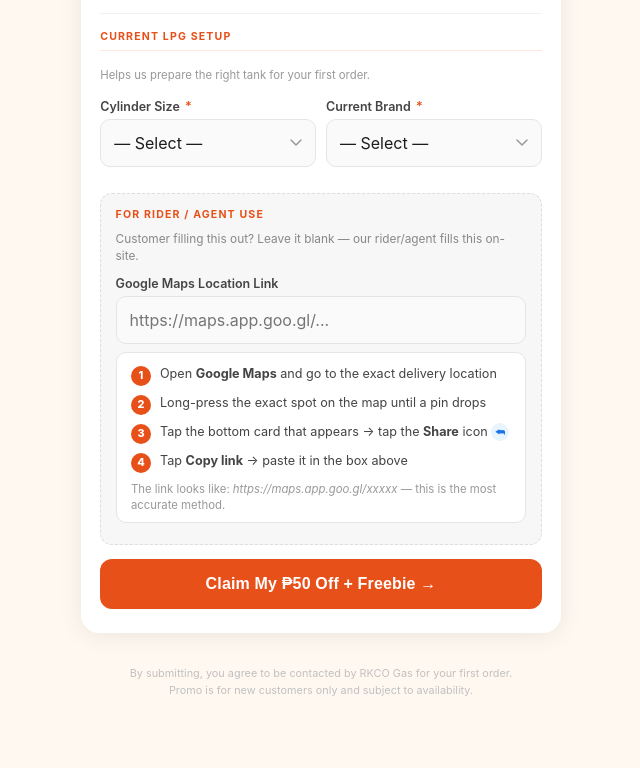
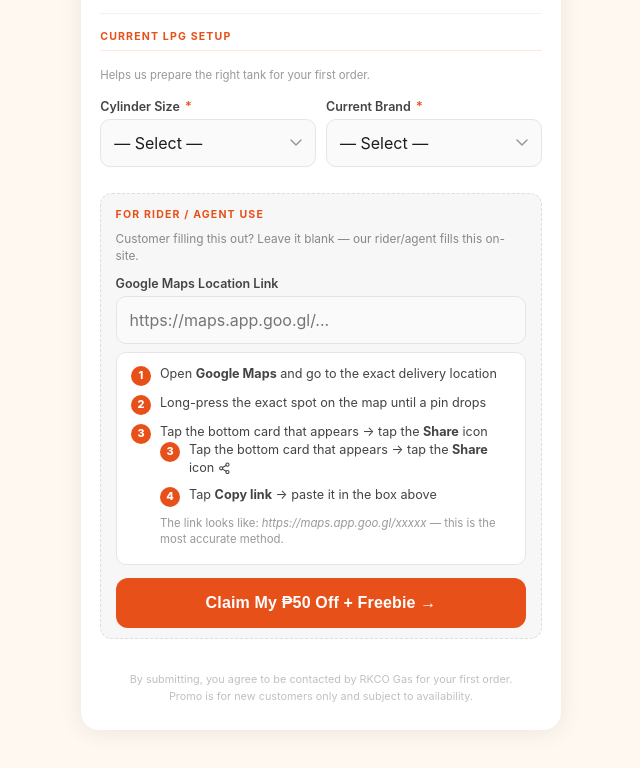
Before and after one commit to kathcarasco/rkco-marketingform-gmaplink, a plain HTML site: page index.html in a window 1280 px wide. Shown: the part 991-1759 px from the top of the page, without its empty margins (319-959 px from the left). Drawn offline with Linux system fonts and the light colour scheme.

Commit message:
Update index.html

```diff
--- a/index.html
+++ b/index.html
@@ -514,7 +514,22 @@
       <div class="map-instruction">
         <div class="map-step"><span class="map-num">1</span><span>Open <strong>Google Maps</strong> and go to the exact delivery location</span></div>
         <div class="map-step"><span class="map-num">2</span><span>Long-press the exact spot on the map until a pin drops</span></div>
-        <div class="map-step"><span class="map-num">3</span><span>Tap the bottom card that appears → tap the <strong>Share</strong> icon <span class="share-icon">&#x2BAA;</span></span></div>
+        <div class="map-step"><span class="map-num">3</span><span>Tap the bottom card that appears → tap the <strong>Share</strong> icon
+
+         <div class="map-step">
+  <span class="map-num">3</span>
+  <span>Tap the bottom card that appears → tap the <strong>Share</strong> icon
+    <svg viewBox="0 0 24 24" width="1em" height="1em" stroke="currentColor" stroke-width="2" fill="none" stroke-linecap="round" stroke-linejoin="round" style="display: inline-block; vertical-align: middle; margin-top: -2px;">
+      <circle cx="18" cy="5" r="3"></circle>
+      <circle cx="6" cy="12" r="3"></circle>
+      <circle cx="18" cy="19" r="3"></circle>
+      <line x1="8.59" y1="13.51" x2="15.42" y2="17.49"></line>
+      <line x1="15.41" y1="6.51" x2="8.59" y2="10.49"></line>
+    </svg>
+  </span>
+</div>
+
+
         <div class="map-step"><span class="map-num">4</span><span>Tap <strong>Copy link</strong> → paste it in the box above</span></div>
         <p class="hint" style="margin-top:0.4rem;">The link looks like: <em>https://maps.app.goo.gl/xxxxx</em> — this is the most accurate method.</p>
       </div>
```
